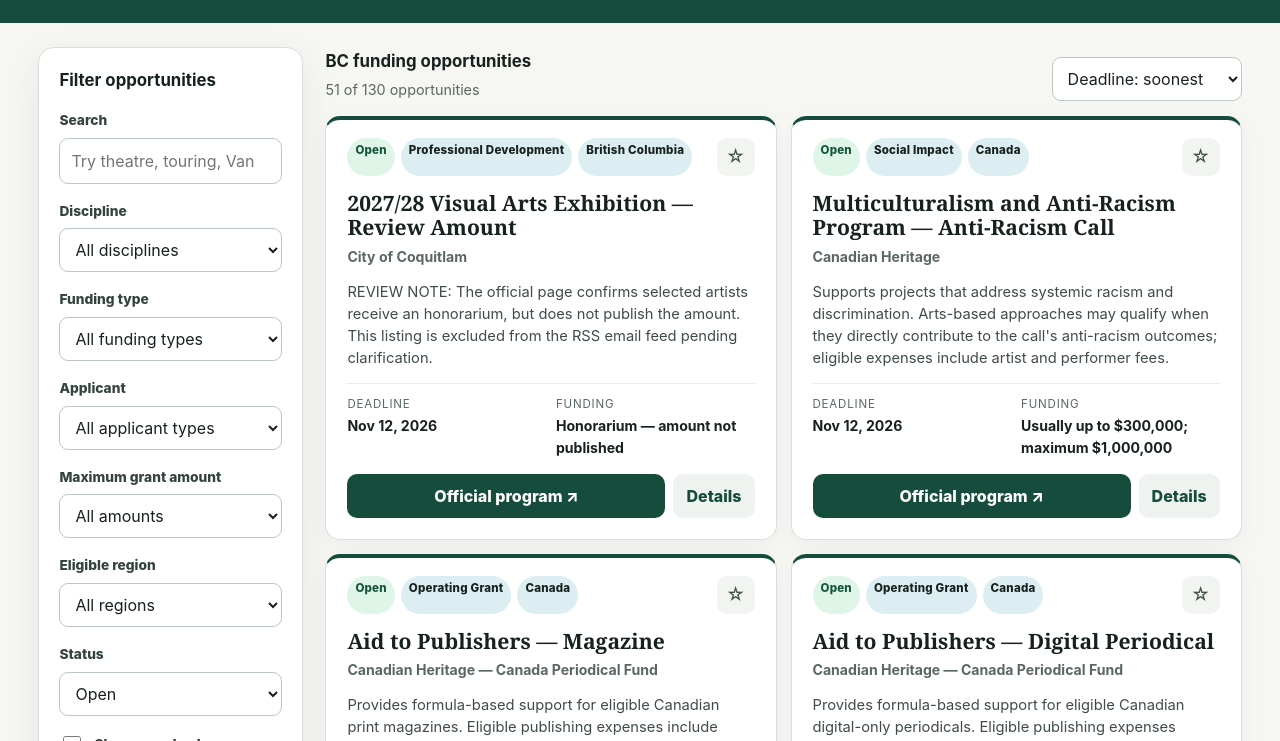
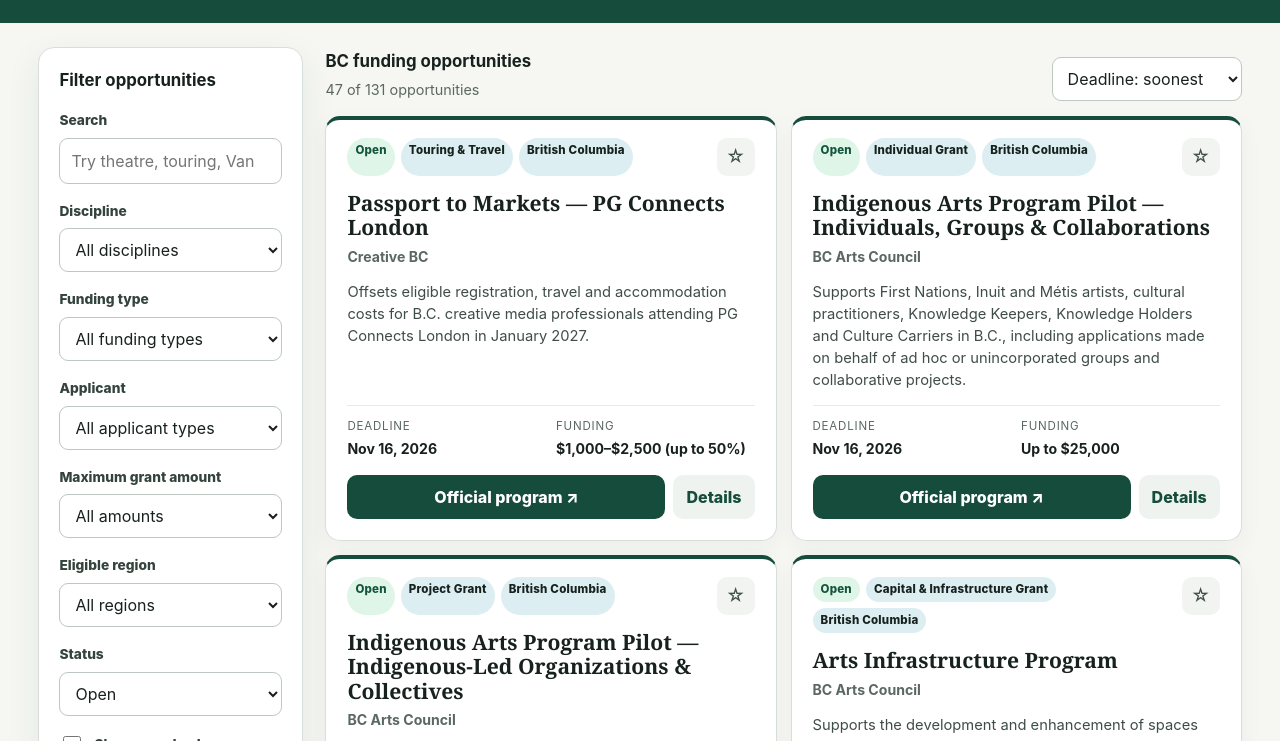
Before and after one commit to VickyHQ/bc-arts-funding-finder, a plain HTML site: page index.html in a window 1280 px wide. Shown: the part 362-1103 px from the top of the page. Drawn offline with Linux system fonts and the light colour scheme.

Commit message:
Update verified funding opportunities for Nov 16

```diff
--- a/index.html
+++ b/index.html
@@ -265,7 +265,7 @@
         </div>
         <div class="cards" id="cards"></div>
         <div class="empty" id="empty"><strong>No matching opportunities.</strong><br>Try widening your filters or clearing the search.</div>
-        <p class="source-note"><strong>Before you apply:</strong> Program details can change. Always confirm the current deadline, eligibility and guidelines on the funder’s official website. Each listing links to an official source. Directory last reviewed November 9, 2026.</p>
+        <p class="source-note"><strong>Before you apply:</strong> Program details can change. Always confirm the current deadline, eligibility and guidelines on the funder’s official website. Each listing links to an official source. Directory last reviewed November 16, 2026.</p>
       </section>
     </div>
   </main>
@@ -277,6 +277,37 @@
   <script>
     const grants = [
       {
+        "id": "federal-canada-summer-jobs-2027",
+        "title": "Canada Summer Jobs 2027 — Employer Funding",
+        "funder": "Employment and Social Development Canada",
+        "disciplines": [
+          "Community Arts",
+          "Cultural Heritage",
+          "Festivals",
+          "Museums",
+          "Music",
+          "Theatre",
+          "Dance",
+          "Visual Arts",
+          "Media Arts",
+          "Youth"
+        ],
+        "applicants": [
+          "Organizations",
+          "Public Institutions",
+          "Businesses"
+        ],
+        "region": "Canada",
+        "type": "Arts-eligible Community",
+        "status": "open",
+        "deadline": "2026-12-03",
+        "amount": "Up to 100% of minimum wage for non-profits; up to 50% for public/private employers",
+        "verified": "2026-11-16",
+        "description": "Provides wage subsidies for employers creating full-time summer jobs for youth aged 15–30. Eligible arts, culture, heritage and community organizations can apply for qualifying 2027 positions.",
+        "fit": "Canadian non-profit and public-sector employers, plus private-sector employers with 50 or fewer full-time employees. Non-profits may receive up to 100% of the provincial or territorial minimum wage and mandatory employment-related costs.",
+        "url": "https://www.canada.ca/en/employment-social-development/services/funding/canada-summer-jobs/applicant-guide.html"
+      },
+      {
         "id": "coquitlam-visual-arts-exhibition-2027",
         "title": "2027/28 Visual Arts Exhibition — Review Amount",
         "funder": "City of Coquitlam",
@@ -289,10 +320,10 @@
         ],
         "region": "British Columbia",
         "type": "Professional Development",
-        "status": "open",
+        "status": "closed",
         "deadline": "2026-11-12",
         "amount": "Honorarium — amount not published",
-        "verified": "2026-11-09",
+        "verified": "2026-11-16",
         "description": "REVIEW NOTE: The official page confirms selected artists receive an honorarium, but does not publish the amount. This listing is excluded from the RSS email feed pending clarification.",
         "fit": "Emerging artists age 16 or older living in Metro Vancouver and not represented by a professional gallery; preference is given to Coquitlam-based artists. Applicants choose one solo, group or Capture Photography Festival exhibition stream.",
         "url": "https://www.coquitlam.ca/1515/202728-Visual-Arts-Exhibition"
@@ -361,10 +392,10 @@
         ],
         "region": "Nanaimo",
         "type": "Microgrant",
-        "status": "open",
+        "status": "closed",
         "deadline": "2026-11-15",
         "amount": "$200–$300",
-        "verified": "2026-11-09",
+        "verified": "2026-11-16",
         "description": "Supports simple art-inspired activations or illuminated storefront displays that connect downtown businesses with the 2027 Luminous Paths winter art festival.",
         "fit": "Businesses located in Downtown Nanaimo or the Old City Quarter proposing an accessible activation or display connected to light, art and creativity.",
         "url": "https://www.nanaimo.ca/parks-recreation-culture/parks-events/luminous-paths/luminous-downtown"
@@ -874,10 +905,10 @@
         ],
         "region": "Canada",
         "type": "Social Impact",
-        "status": "open",
+        "status": "closed",
         "deadline": "2026-11-12",
         "amount": "Usually up to $300,000; maximum $1,000,000",
-        "verified": "2026-10-19",
+        "verified": "2026-11-16",
         "description": "Supports projects that address systemic racism and discrimination. Arts-based approaches may qualify when they directly contribute to the call's anti-racism outcomes; eligible expenses include artist and performer fees.",
         "fit": "Eligible Canadian non-profits, unincorporated groups, public institutions, governments, and Indigenous non-profit organizations or governments undertaking a qualifying anti-racism project.",
         "url": "https://www.canada.ca/en/canadian-heritage/services/funding/multiculturalism-anti-racism/projects.html"
@@ -899,10 +930,10 @@
         ],
         "region": "Canada",
         "type": "Operating Grant",
-        "status": "open",
+        "status": "closed",
         "deadline": "2026-11-12",
         "amount": "Up to $1.5 million",
-        "verified": "2026-10-19",
+        "verified": "2026-11-16",
         "description": "Provides formula-based support for eligible Canadian print magazines. Eligible publishing expenses include content creation, writing, editing, photography, illustration and design.",
         "fit": "Eligible Canadian private-sector publishers, including corporations, non-profits, partnerships and sole proprietors, whose print magazine meets the program's ownership, publishing-cycle, circulation and Canadian-content requirements.",
         "url": "https://www.canada.ca/en/canadian-heritage/services/funding/periodical-fund/magazine.html"
@@ -924,10 +955,10 @@
         ],
         "region": "Canada",
         "type": "Operating Grant",
-        "status": "open",
+        "status": "closed",
         "deadline": "2026-11-12",
         "amount": "Up to $1.5 million",
-        "verified": "2026-10-19",
+        "verified": "2026-11-16",
         "description": "Provides formula-based support for eligible Canadian digital-only periodicals. Eligible publishing expenses include content creation, writing, editing, photography, illustration and design.",
         "fit": "Eligible Canadian private-sector publishers, including corporations, non-profits, partnerships and sole proprietors, whose digital-only periodical meets the program's ownership, publishing-track-record, editorial-content and revenue requirements.",
         "url": "https://www.canada.ca/en/canadian-heritage/services/funding/periodical-fund/digital-periodical.html"
@@ -2134,7 +2165,7 @@
           "Individuals",
           "Collectives"
         ],
-        "deadline": "2026-11-12",
+        "deadline": "2026-11-16",
         "description": "Supports First Nations, Inuit and Métis artists, cultural practitioners, Knowledge Keepers, Knowledge Holders and Culture Carriers in B.C., including applications made on behalf of ad hoc or unincorporated groups and collaborative projects.",
         "disciplines": [
           "Indigenous Cultural Centres",
@@ -2153,7 +2184,8 @@
         "status": "open",
         "title": "Indigenous Arts Program Pilot — Individuals, Groups & Collaborations",
         "type": "Individual Grant",
-        "url": "https://www.bcartscouncil.ca/program/indigenous-arts-program-individuals-and-groups/"
+        "url": "https://www.bcartscouncil.ca/program/indigenous-arts-program-individuals-and-groups/",
+        "verified": "2026-11-16"
       },
       {
         "amount": "Up to $25,000",
@@ -2162,7 +2194,7 @@
           "Organizations",
           "Indigenous Organizations"
         ],
-        "deadline": "2026-11-12",
+        "deadline": "2026-11-16",
         "description": "Supports Indigenous-led organizations and Indigenous collectives in B.C. that are leading artistic and cultural activities reflecting Indigenous values, priorities and ways of working.",
         "disciplines": [
           "Indigenous Cultural Centres",
@@ -2181,7 +2213,8 @@
         "status": "open",
         "title": "Indigenous Arts Program Pilot — Indigenous-Led Organizations & Collectives",
         "type": "Project Grant",
-        "url": "https://www.bcartscouncil.ca/program/indigenous-arts-program-organizations-and-collectives/"
+        "url": "https://www.bcartscouncil.ca/program/indigenous-arts-program-organizations-and-collectives/",
+        "verified": "2026-11-16"
       },
       {
         "amount": "Up to $300,000",
@@ -2242,7 +2275,7 @@
         "applicants": [
           "Organizations"
         ],
-        "deadline": "2026-11-12",
+        "deadline": "2026-11-16",
         "description": "Supports the development and enhancement of spaces used by B.C. arts and culture practitioners through planning and consultation, capital improvements, acquisition or renovation, accessibility improvements, and specialized equipment.",
         "disciplines": [
           "Community Arts",
@@ -2264,7 +2297,8 @@
         "status": "open",
         "title": "Arts Infrastructure Program",
         "type": "Capital & Infrastructure Grant",
-        "url": "https://www.bcartscouncil.ca/program/arts-infrastructure-program/"
+        "url": "https://www.bcartscouncil.ca/program/arts-infrastructure-program/",
+        "verified": "2026-11-16"
       },
       {
         "amount": "$50–$500",
```
